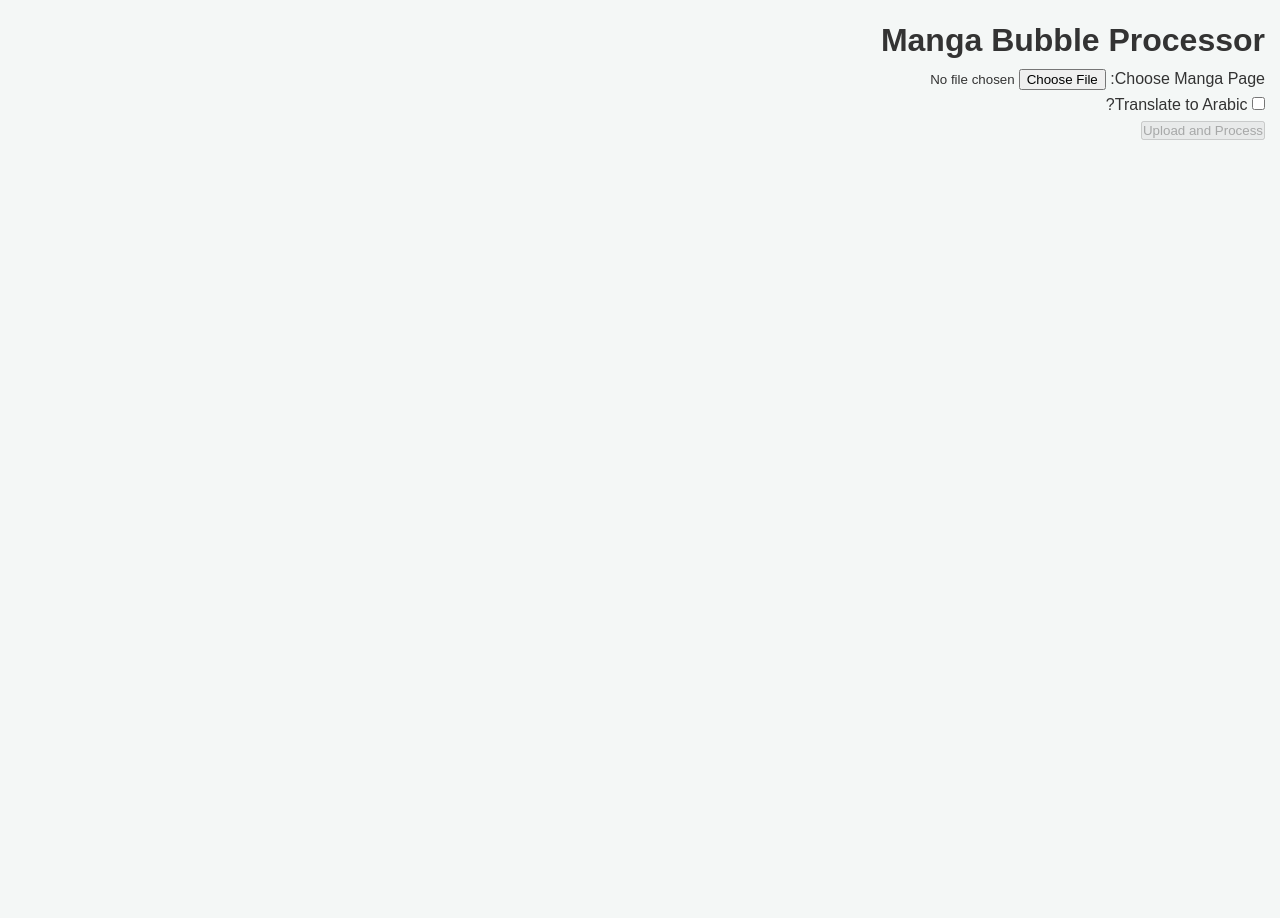
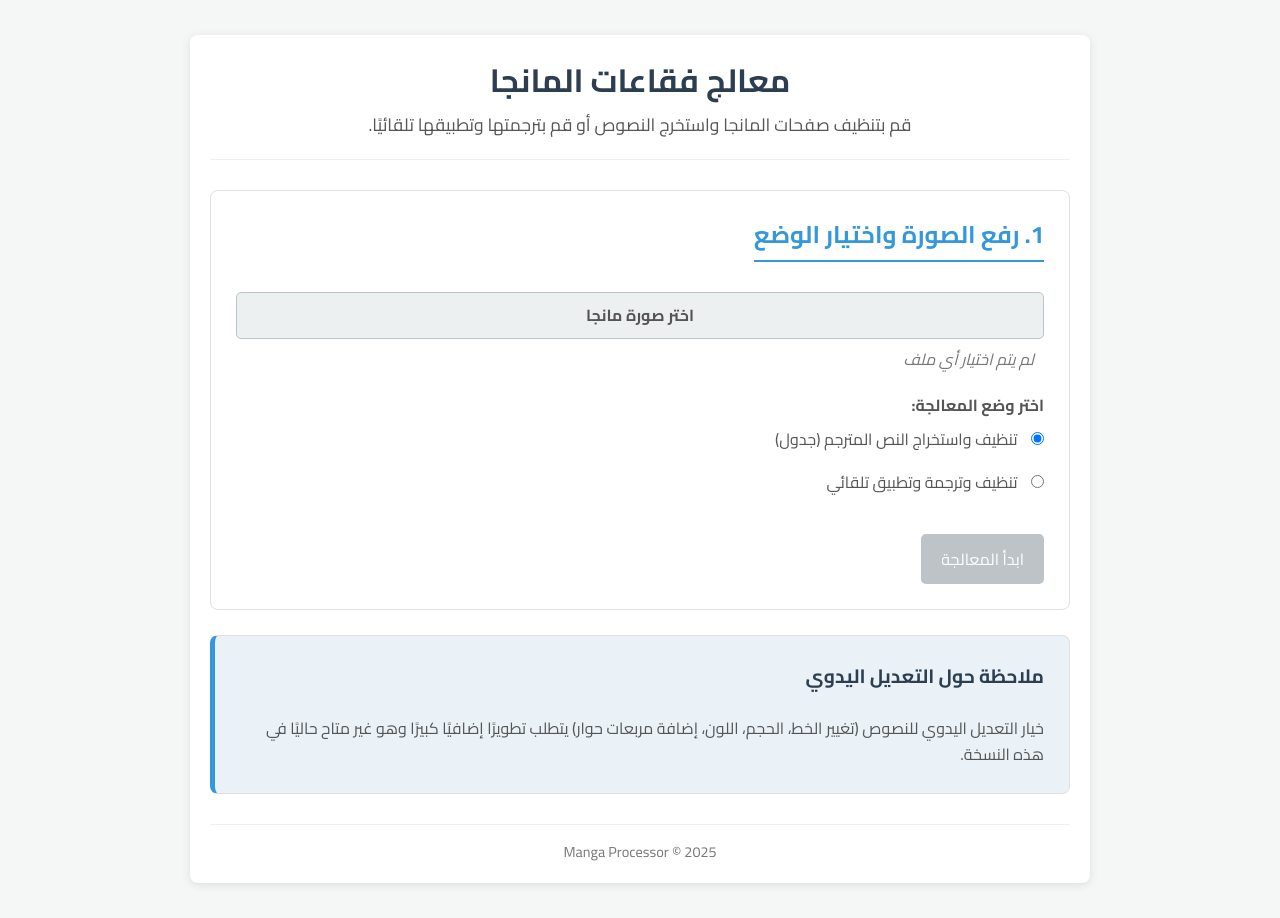
Before and after one commit to K0reem0/Manhwa, a Flask app: page / in a window 1280 px wide. Before the commit the page ends 140 px from the top, so only its background shows below. Run offline with Flask 3, Linux system fonts and the light colour scheme; some libraries are stand-ins or nearby versions.

Commit message:
Update index.html

```diff
--- a/templates/index.html
+++ b/templates/index.html
@@ -1,43 +1,88 @@
 <!DOCTYPE html>
-<html lang="en" dir="rtl">
+<html lang="ar" dir="rtl">
 <head>
     <meta charset="UTF-8">
-    <meta name="viewport" content="width=device-width, initial-scale=1.0">
-    <title>Manga Cleaner & Translator</title>
+    <meta name="viewport" content="width=device-width, initial-scale=1.0"> <title>معالج فقاعات المانجا</title>
     <link rel="stylesheet" href="{{ url_for('static', filename='css/style.css') }}">
-    <script src="https://cdnjs.cloudflare.com/ajax/libs/socket.io/4.5.2/socket.io.js"></script>
+    <script src="https://cdnjs.cloudflare.com/ajax/libs/socket.io/4.7.4/socket.io.min.js"></script>
+    <link rel="preconnect" href="https://fonts.googleapis.com">
+    <link rel="preconnect" href="https://fonts.gstatic.com" crossorigin>
+    <link href="https://fonts.googleapis.com/css2?family=Cairo:wght@400;700&display=swap" rel="stylesheet">
 </head>
 <body>
-    <h1>Manga Bubble Processor</h1>
+    <div class="container">
+        <header>
+            <h1>معالج فقاعات المانجا</h1>
+            <p>قم بتنظيف صفحات المانجا واستخرج النصوص أو قم بترجمتها وتطبيقها تلقائيًا.</p>
+        </header>
 
-    <div id="upload-section">
-        <label for="imageUpload">Choose Manga Page:</label>
-        <input type="file" id="imageUpload" accept="image/png, image/jpeg, image/webp">
+        <main>
+            <section id="upload-section" class="card">
+                <h2>1. رفع الصورة واختيار الوضع</h2>
+                <div class="form-group">
+                    <label for="imageUpload" class="btn btn-secondary">اختر صورة مانجا</label>
+                    <input type="file" id="imageUpload" accept="image/png, image/jpeg, image/webp" style="display: none;">
+                    <span id="fileName">لم يتم اختيار أي ملف</span>
+                </div>
 
-        <div>
-            <input type="checkbox" id="translateCheckbox">
-            <label for="translateCheckbox">Translate to Arabic?</label>
-        </div>
+                <div class="form-group">
+                    <label>اختر وضع المعالجة:</label>
+                    <div class="radio-group">
+                        <input type="radio" id="modeExtract" name="processingMode" value="extract" checked>
+                        <label for="modeExtract">تنظيف واستخراج النص المترجم (جدول)</label>
+                    </div>
+                    <div class="radio-group">
+                        <input type="radio" id="modeAuto" name="processingMode" value="auto">
+                        <label for="modeAuto">تنظيف وترجمة وتطبيق تلقائي</label>
+                    </div>
+                </div>
 
-        <button id="processButton" disabled>Upload and Process</button>
-    </div>
+                <button id="processButton" class="btn btn-primary" disabled>ابدأ المعالجة</button>
+            </section>
 
-    <div id="progress-section" style="display: none;">
-        <h2>Processing...</h2>
-        <progress id="progressBar" value="0" max="100"></progress>
-        <p id="progressText">Starting...</p>
-        <p id="errorText" style="color: red; display: none;"></p>
-    </div>
+            <section id="progress-section" class="card" style="display: none;">
+                <h2>جاري المعالجة...</h2>
+                <progress id="progressBar" value="0" max="100"></progress>
+                <p id="progressText">...</p>
+                <p id="errorText" class="error-message" style="display: none;"></p> </section>
 
-    <div id="result-section" style="display: none;">
-        <h2>Result</h2>
-        <img id="resultImage" src="#" alt="Processed Image" style="max-width: 80%; height: auto;">
-        <br>
-        <a id="downloadLink" href="#" download="processed_image.jpg">
-            <button>Download Result</button>
-        </a>
-    </div>
+            <section id="result-section" class="card" style="display: none;">
+                <h2>النتائج</h2>
 
-    <script src="{{ url_for('static', filename='js/script.js') }}"></script>
+                <div id="image-result-area" style="display: none;">
+                    <h3 id="image-result-title">الصورة المعالجة</h3> <img id="resultImage" src="#" alt="Processed Image">
+                     <a id="downloadLink" href="#" download="processed_image.jpg" class="btn btn-secondary">
+                        تحميل الصورة
+                    </a>
+                </div>
+
+                <div id="table-result-area" style="display: none;">
+                    <h3>النصوص المترجمة المستخرجة</h3>
+                    <div class="table-container"> <table id="translationsTable">
+                            <thead>
+                                <tr>
+                                    <th># الفقاعة</th>
+                                    <th>النص المترجم</th>
+                                </tr>
+                            </thead>
+                            <tbody>
+                                </tbody>
+                        </table>
+                    </div>
+                </div>
+
+                <button id="processAnotherButton" class="btn btn-secondary">معالجة صورة أخرى</button>
+            </section>
+
+            <section id="manual-edit-info" class="card info-card">
+                 <h2>ملاحظة حول التعديل اليدوي</h2>
+                 <p>خيار التعديل اليدوي للنصوص (تغيير الخط، الحجم، اللون، إضافة مربعات حوار) يتطلب تطويرًا إضافيًا كبيرًا وهو غير متاح حاليًا في هذه النسخة.</p>
+            </section>
+        </main>
+
+        <footer>
+            <p>Manga Processor &copy; 2025</p>
+        </footer>
+    </div> <script src="{{ url_for('static', filename='js/script.js') }}"></script>
 </body>
 </html>
```
